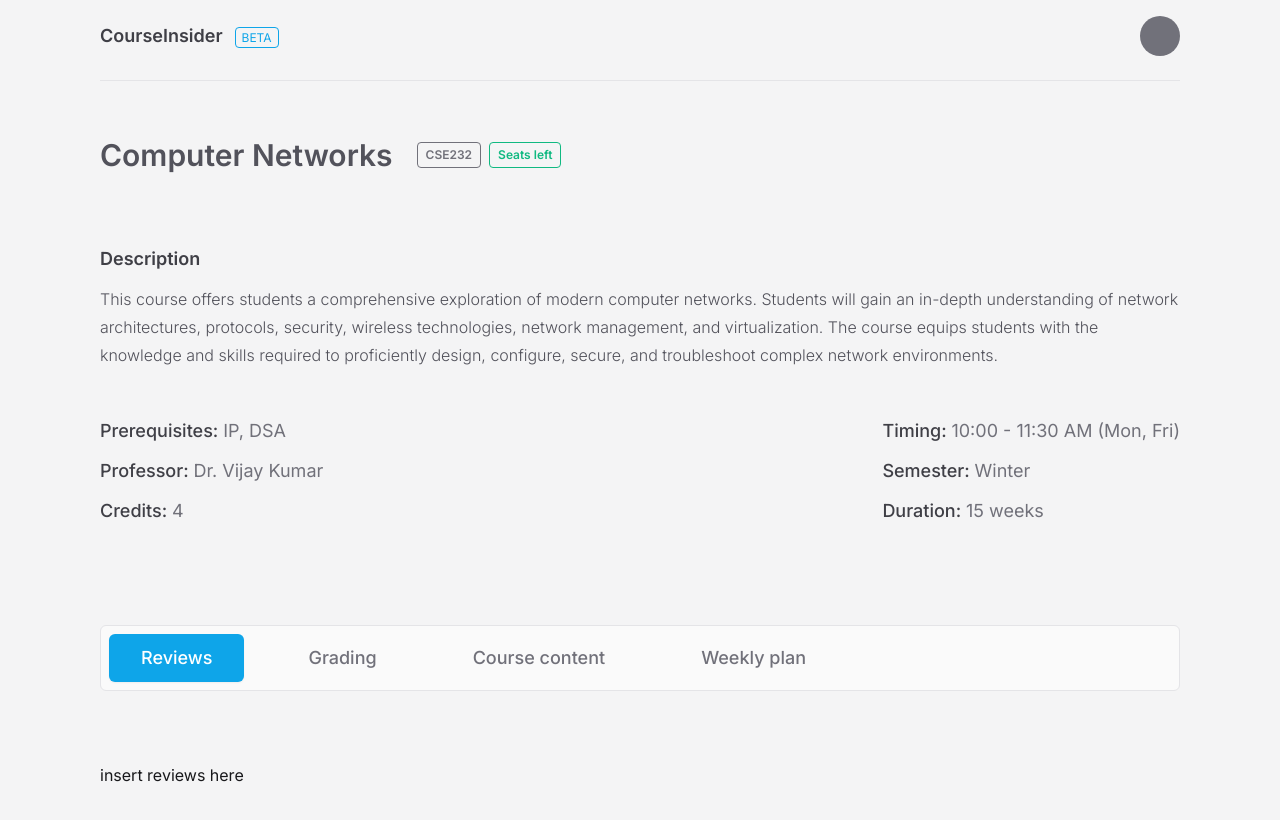
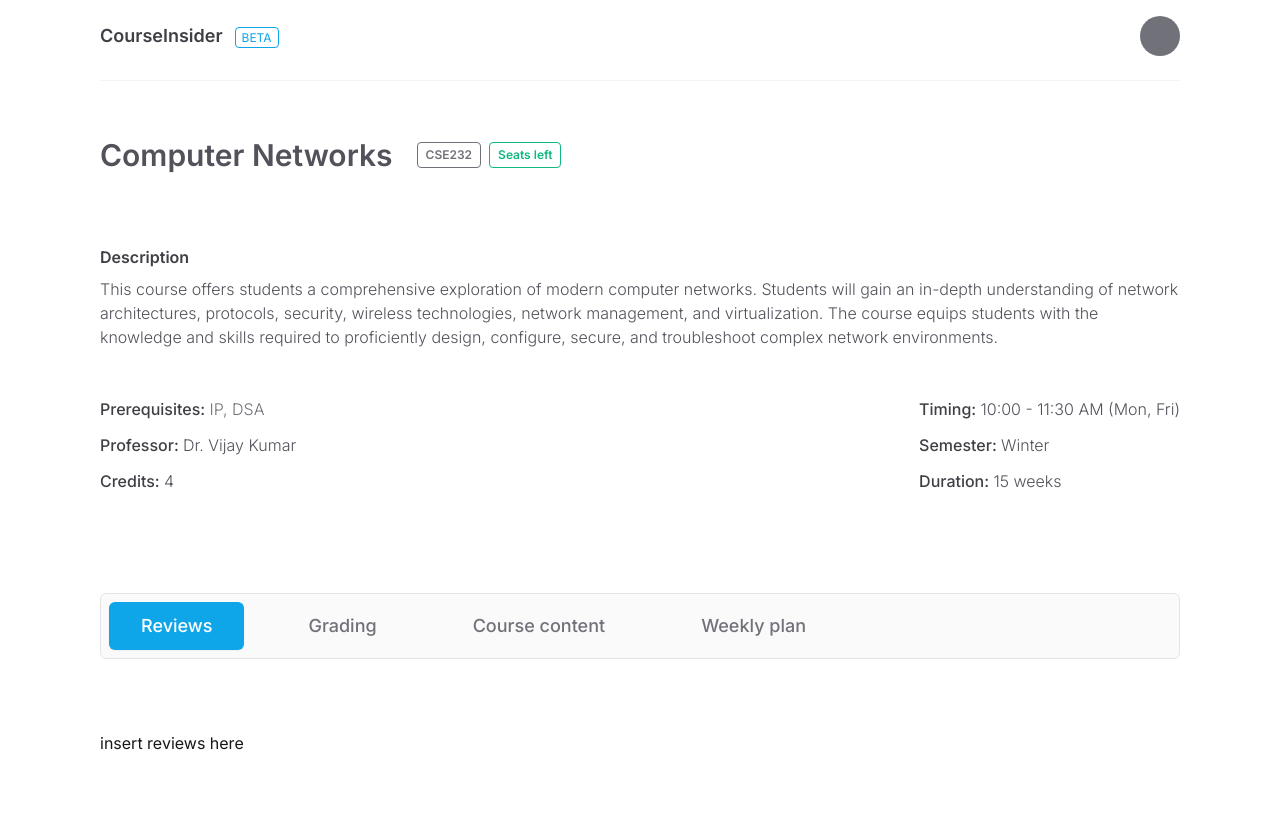
Before and after one commit to CarboxyDev/CourseInsider, a Next.js app: page /course/1 in a window 1280 px wide. Shown: the top 820 px of the page. Built offline with nearby package versions, Linux system fonts and the light colour scheme; what tailwindcss-debug-screens would draw is missing.

Commit message:
Update layout background + Styling changes in Information component

```diff
--- a/src/app/course/[id]/components/Information.tsx
+++ b/src/app/course/[id]/components/Information.tsx
@@ -35,8 +35,8 @@ const CourseInformation = (props: CourseInformationProps) => {
       </div>
       <div className="mt-18">
         <div>
-          <h2 className="text-zinc-700 font-semibold text-lg">Description</h2>
-          <p className="pt-3 text-base leading-7 font-light text-zinc-600">
+          <h2 className="text-zinc-700 font-semibold">Description</h2>
+          <p className="mt-2 text-base leading-6 font-light text-zinc-600">
             {course.description}
           </p>
         </div>
@@ -52,11 +52,11 @@ const CoreInformation = (props: CourseInformationProps) => {
   const course = props.course;
 
   return (
-    <div className="flex flex-row text-lg text-zinc-700">
+    <div className="flex flex-row text-zinc-700">
       <div className="mr-auto">
         <div>
           <h3 className="font-medium inline">Prerequisites: </h3>
-          <span className="text-zinc-500">
+          <span className="text-zinc-500 font-light">
             {course.prerequisites.map((prerequisite, index) => {
               return (
                 prerequisite +
@@ -68,29 +68,31 @@ const CoreInformation = (props: CourseInformationProps) => {
 
         <div className="mt-3">
           <h3 className="font-medium inline">Professor: </h3>
-          <span className="text-zinc-500">{course.professor}</span>
+          <span className="text-zinc-600 font-light">{course.professor}</span>
         </div>
 
         <div className="mt-3">
           <h3 className="font-medium inline">Credits: </h3>
-          <span className="text-zinc-500">{course.credits}</span>
+          <span className="text-zinc-600 font-light">{course.credits}</span>
         </div>
       </div>
 
       <div className="ml-auto">
         <div>
           <h3 className="font-medium inline">Timing: </h3>
-          <span className="text-zinc-500">{course.timing}</span>
+          <span className="text-zinc-600 font-light">{course.timing}</span>
         </div>
 
         <div className="mt-3">
           <h3 className="font-medium inline">Semester: </h3>
-          <span className="text-zinc-500">{course.semester}</span>
+          <span className="text-zinc-600 font-light">{course.semester}</span>
         </div>
 
         <div className="mt-3">
           <h3 className="font-medium inline">Duration: </h3>
-          <span className="text-zinc-500">{course.durationInWeeks} weeks</span>
+          <span className="text-zinc-600 font-light">
+            {course.durationInWeeks} weeks
+          </span>
         </div>
       </div>
     </div>
--- a/src/app/layout.tsx
+++ b/src/app/layout.tsx
@@ -23,7 +23,7 @@ export default function RootLayout(props: { children: React.ReactNode }) {
         className={cn(
           inter.className,
           process.env.NODE_ENV === 'development' && 'debug-screens',
-          'bg-zinc-100 text-zinc-900'
+          'bg-white text-zinc-900'
         )}
       >
         <Providers>{children}</Providers>
--- a/src/components/Navbar.tsx
+++ b/src/components/Navbar.tsx
@@ -33,7 +33,7 @@ const Navbar = (props: NavbarProps) => {
         )}
         <div className="ml-auto flex h-10 w-10 items-center justify-center rounded-full bg-zinc-500 hover:cursor-pointer"></div>
       </div>
-      {drawDivider && <div className="mt-4 h-px bg-zinc-200 md:mt-6"></div>}
+      {drawDivider && <div className="mt-4 h-px bg-zinc-100 md:mt-6"></div>}
     </>
   );
 };
```
